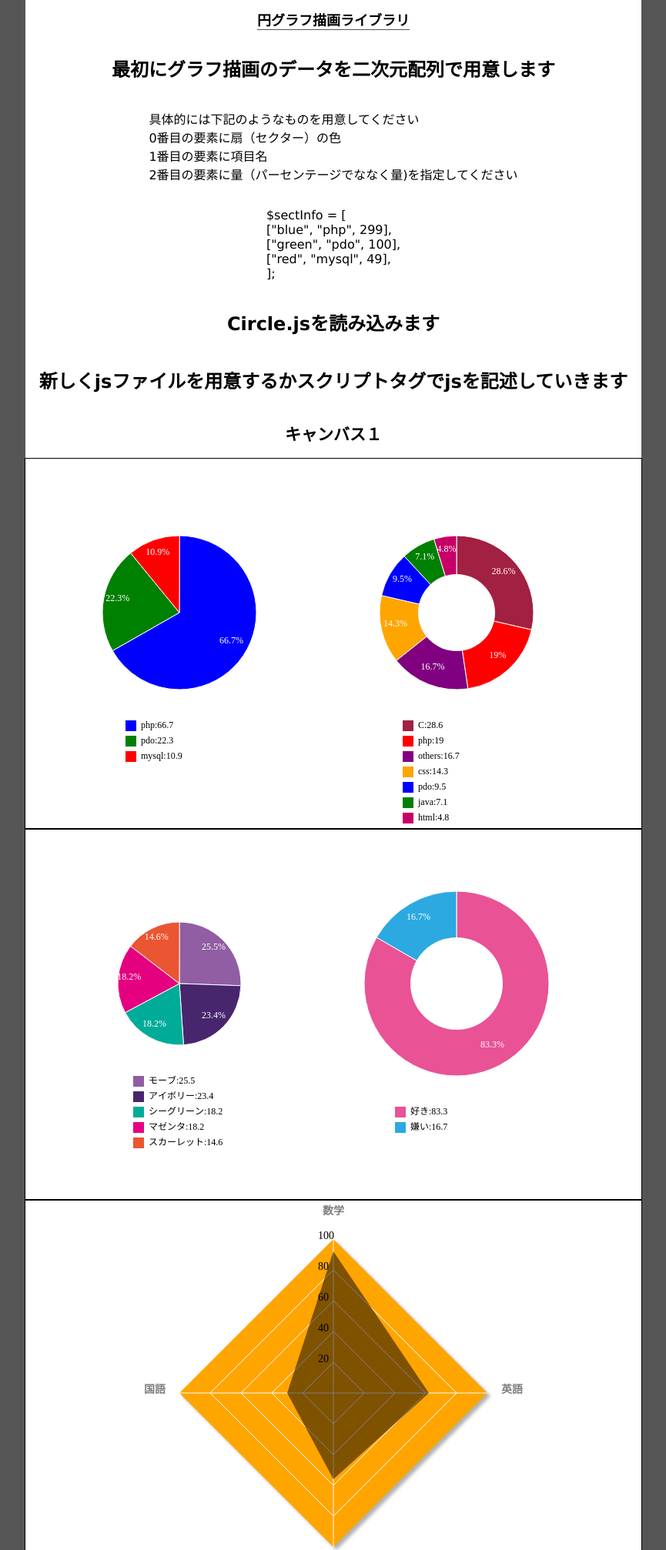
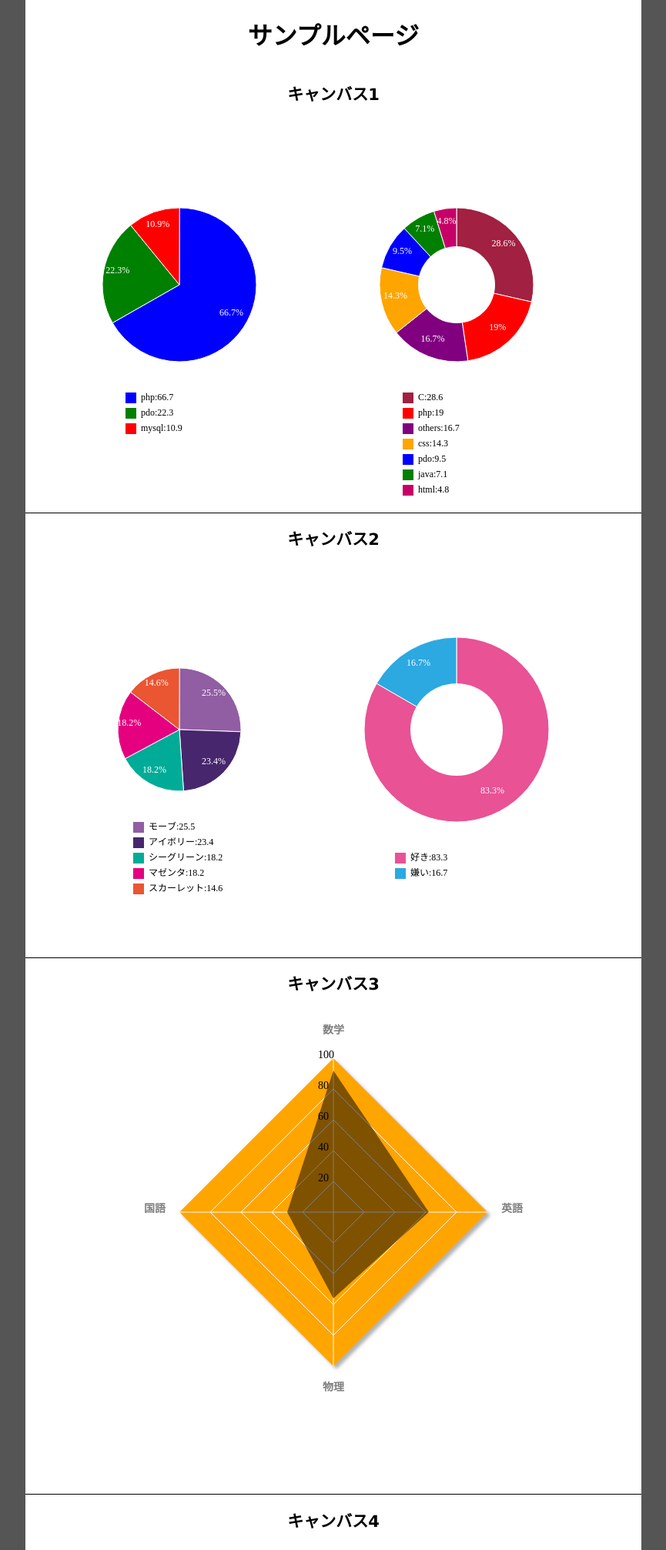
Before and after one commit to shizuka-iot/Chart, a PHP site: page / in a window 1280 px wide. Shown: the top 2014 px of the page at 77% size, without its empty margins (207-1072 px from the left). Run offline with PHP 8.4, Linux system fonts and the light colour scheme.

Commit message:
githubpages作成

```diff
--- a/index.php
+++ b/index.php
@@ -26,35 +26,18 @@ $sectorInfo = json_encode($sectInfo);
 
 <body class="center">
 	<header class="center container">
-		<h1 class="fs18 under-line"><?= h(SITE_TITLE)?></h1>
-
-		<h2>最初にグラフ描画のデータを二次元配列で用意します</h2>
-
-		<p>具体的には下記のようなものを用意してください
-		<br>
-			0番目の要素に扇（セクター）の色<br>
-			1番目の要素に項目名<br>
-			2番目の要素に量（パーセンテージでななく量)を指定してください<br>
-		</p>
-
-		<p>
-			$sectInfo = [<br>
-				["blue", "php", 299],<br>
-				["green", "pdo", 100],<br>
-				["red", "mysql", 49],<br>
-			];<br>
-		</p>
-
-		<h2>Circle.jsを読み込みます</h2>
-		<h2>新しくjsファイルを用意するかスクリプトタグでjsを記述していきます</h2>
+		<h1>サンプルページ</h1>
 	</header>
 
 	<main class="center">
 		<div class="container fs14 center">
-			<h2>キャンバス１</h2>
+			<h2>キャンバス1</h2>
 			<canvas id="can" width="800" height="480"></canvas>
+			<h2>キャンバス2</h2>
 			<canvas id="can2" width="800" height="480"></canvas>
+			<h2>キャンバス3</h2>
 			<canvas id="can4" width="800" height="600"></canvas>
+			<h2>キャンバス4</h2>
 			<canvas id="can3" width="800" height="600"></canvas>
 		</div>
 	</main>
@@ -66,7 +49,7 @@ $sectorInfo = json_encode($sectInfo);
 	<script>
 		const arr = <?php echo $sectorInfo; ?>;
 	</script>
-	<script src="circle.js"></script>
+	<script src="Circle.js"></script>
 	<script src="main.js"></script>
 </body>
 </html>
--- a/styles.css
+++ b/styles.css
@@ -7,6 +7,9 @@ body {
 
 header, footer {
 	width: 100%;
+}
+footer {
+	padding: 1rem 0;
 }
 
 /* 余白ゼロ */
@@ -67,17 +70,9 @@ header, footer {
 	border-top: 1px solid #555;
 }
 
-#can {
-	border: 1px solid #000;*/
-}
-#can2 {
-	border: 1px solid #000;*/
-}
-#can3 {
-	border: 1px solid #000;*/
-}
-#can4 {
-	border: 1px solid #000;*/
+canvas {
+	border-bottom: 1px solid #000;
+	padding: 1rem 0;
 }
 
 .container {
```
Also changed, not shown: Circle.js (renamed from circle.js), README.md.
